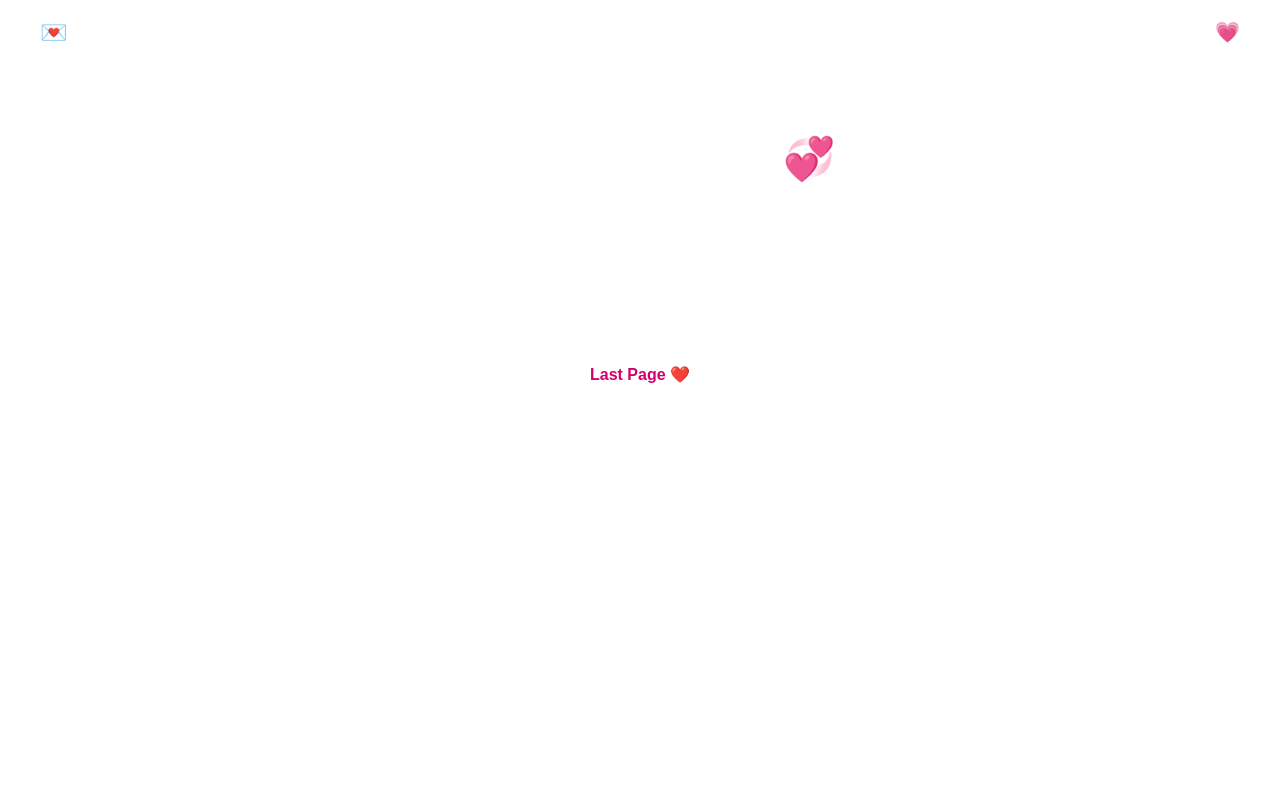
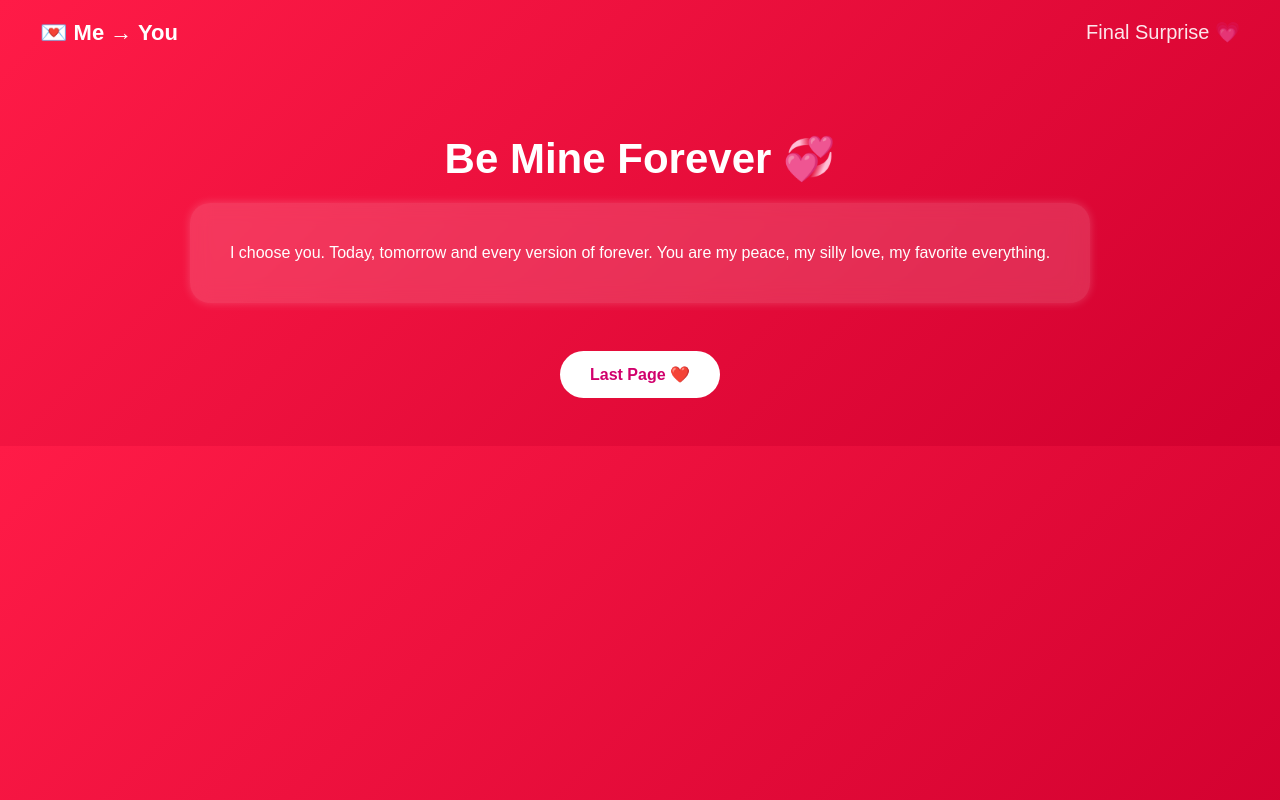
Before and after one commit to shravanick2307-cmyk/love-website, a plain HTML site: page forever.html in a window 1280 px wide. Drawn offline with Linux system fonts and the light colour scheme.

Commit message:
Update forever.html

```diff
--- a/forever.html
+++ b/forever.html
@@ -6,7 +6,8 @@
   <link rel="stylesheet" href="assets/style.css">
 </head>
 
-<body class="page-bg">
+<body class="red-theme">
+
   <div class="floating-hearts"></div>
 
   <nav class="nav">
```
